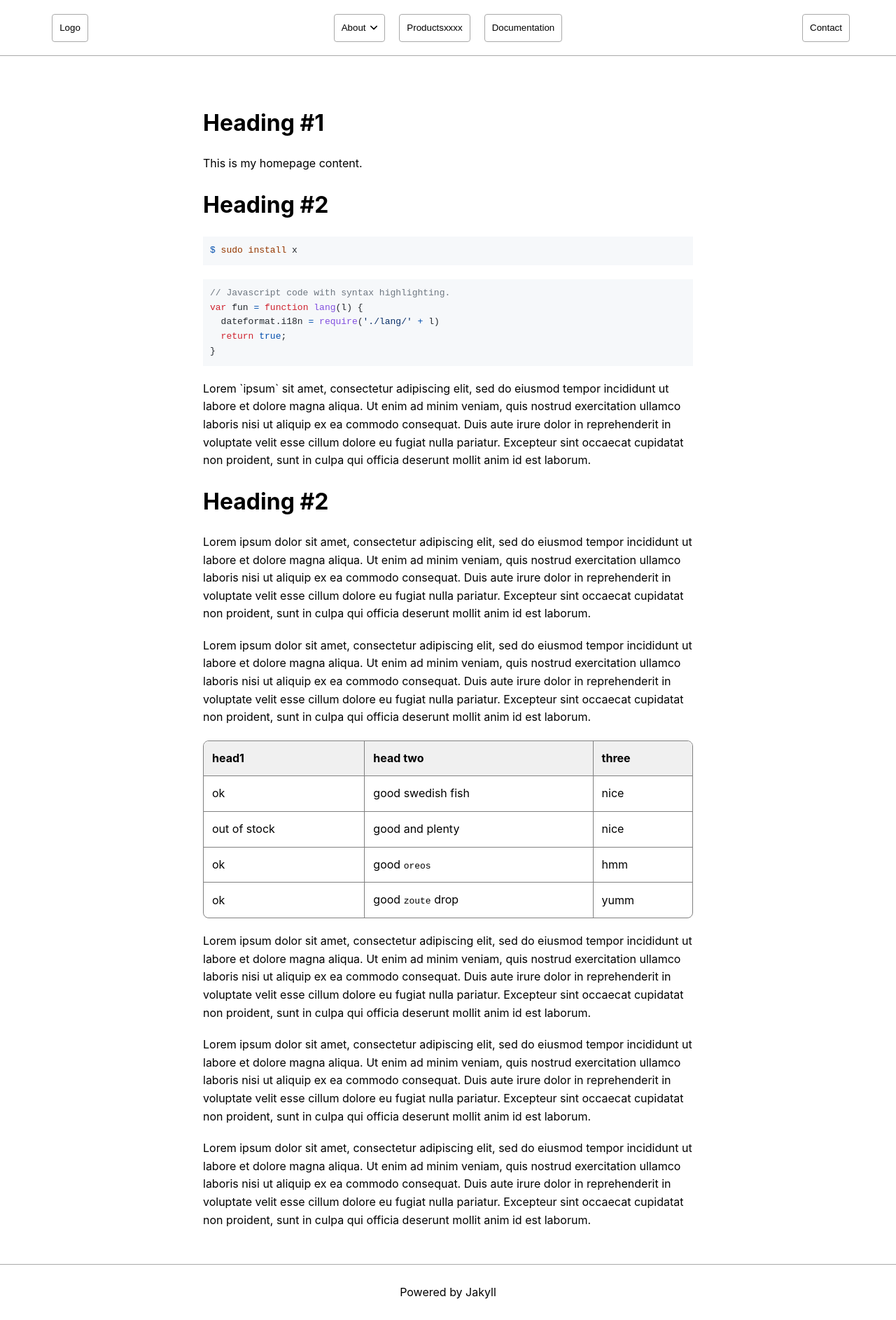
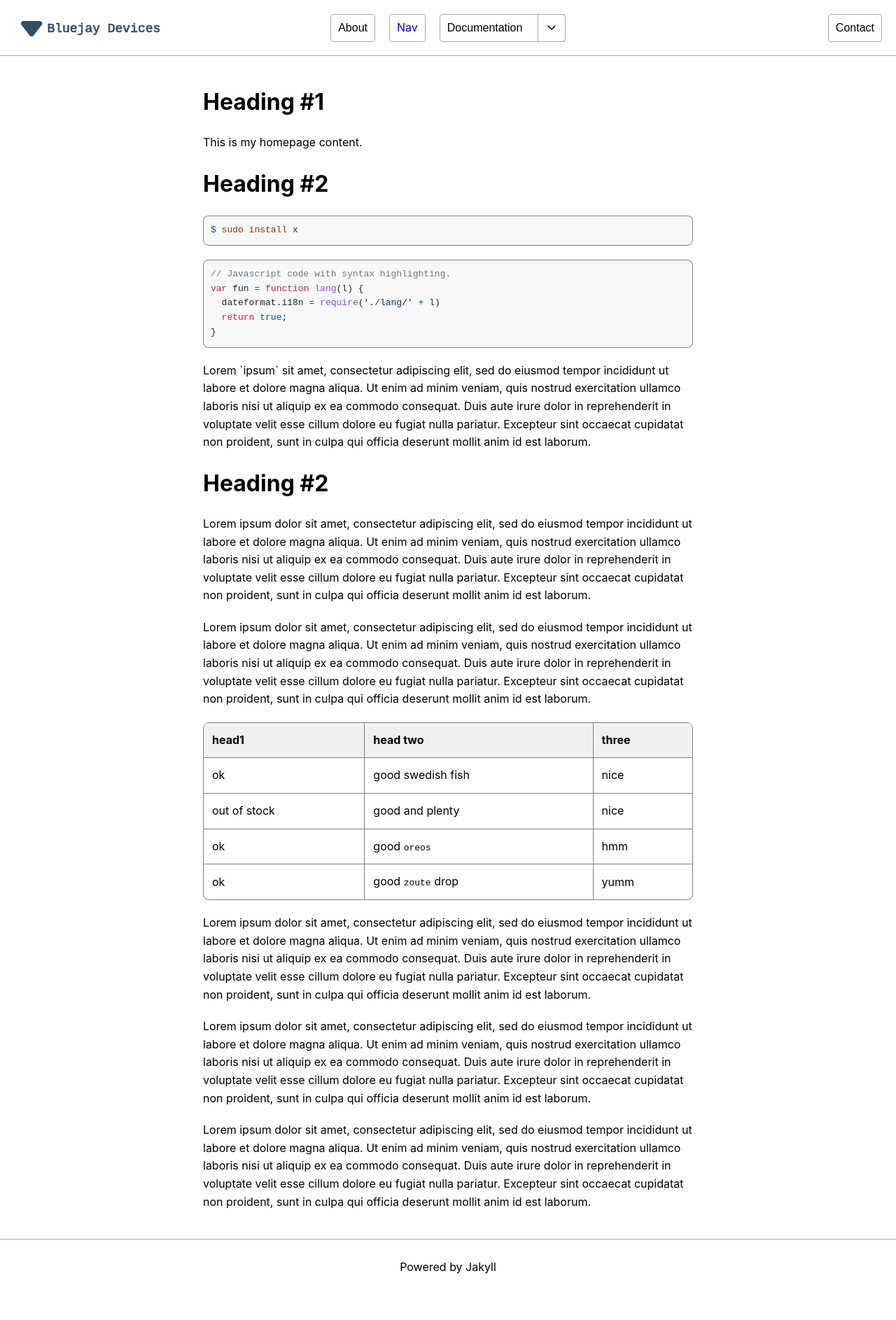
Before and after one commit to seankent/jakyll, a Jekyll site: the page built from index.md, in a window 1280 px wide. Shown: the whole page at 70% size. Built offline with Jekyll 4.4.1, drawn with Linux system fonts in a browser that asks for light colours; after the commit the page ends 1850 px from its top, so only the background shows below that.

Commit message:
Made good progress with nav-bar elements

```diff
--- a/_includes/header.html
+++ b/_includes/header.html
@@ -1,26 +1,41 @@
 <div class="grid-header">
     <div class="grid-header-left">
-        <div class="grid grid-header-item">
-            <button class="button">
-                Logo
+        <div class="grid grid-header-item-left">
+            <button class="button button-logo">
+                <img src="../../docs/bluejay_devices.svg" alt="{{ site.title }}" class="nav-logo-img">
             </button>
         </div>
     </div>
     <div class="grid-header-center">
-        <div class="grid grid-header-item">
+        <div class="grid grid-header-item-center">
             <button class="button">
-                About {% include icons/chevron-down.html size="10" %}
+                About
             </button>
+            <!--
             <button class="button">
-                Productsxxxx
+                Products
             </button>
-            <button class="button">
-                Documentation
-            </button>
+            -->
+            <div class="dropdown custom-select">
+                <a href="#" class="nav-link">Nav</a>
+                <ul class="dropdown-menu">
+                    <li><a href="#">Products</a></li>
+                    <li><a href="#">Item #1</a></li>
+                </ul>
+            </div>
+            <div class="custom-select">
+                <select>
+                    <option value="">Documentation</option>
+                    <option value="option1">Option 1</option>
+                    <option value="option2">Option 2</option>
+                    <option value="option3">Option 3</option>
+                </select>
+                <div class="custom-arrow">{% include icons/chevron-down.html size="12" %}</div>
+            </div>
         </div>
     </div>
     <div class="grid-header-right">
-        <div class="grid grid-header-item">
+        <div class="grid grid-header-item-right">
             <button class="button">
                 Contact
             </button>
--- a/_includes/icons/chevron-down.html
+++ b/_includes/icons/chevron-down.html
@@ -1,3 +1,3 @@
 <svg class="icon icon-chevron-down" xmlns="http://www.w3.org/2000/svg" width="{{ include.size | default: 12 }}" height="{{ include.size | default: 8 }}" viewBox="0 0 12 8" fill="none">
-  <path d="M1 1L6 6L11 1" stroke="currentColor" stroke-width="2" stroke-linecap="round" stroke-linejoin="round"/>
+  <path d="M1 1L6 6L11 1" stroke="currentColor" stroke-linecap="round" stroke-linejoin="round"/>
 </svg>
--- a/_sass/content.scss
+++ b/_sass/content.scss
@@ -6,6 +6,7 @@
 
 .main-content {
     //line-height: 1.6;
+    padding: 0px 0px 20px 0px;
 }
 
 .main-content h1,
@@ -17,7 +18,11 @@
 
 .main-content pre {
     padding: 10px;
+    border: 1px solid grey;
+    border-radius: 8px;
 }
+
+
 
 //.main-content thead {
 //    display: grid;
--- a/_sass/main.scss
+++ b/_sass/main.scss
@@ -174,7 +174,7 @@ body {
 
 /* Base icon styles */
 .icon {
-  display: flex;
+  display: block;
   background-color: transparent;
   fill: none;
   stroke: currentColor;  /* Inherits parent text color */
@@ -182,8 +182,7 @@ body {
 
 /* Chevron down icon specific */
 .icon-chevron-down {
-  margin-left: 0.3rem;
-  transition: transform 0.3s ease;
+    stroke-width: 1.5px;
 }
 
 .grid {
@@ -206,7 +205,7 @@ body {
         auto;
     min-height: 100vh;
     min-height: 100dvh;
-    row-gap: 20px;
+    gap: 20px;
 }
 
 
@@ -248,19 +247,21 @@ body {
     grid-area: left;
     justify-content: left;
     //background-color: orange;
+    align-content: center;
     gap: 0;
+    padding-left: 20px;
 }
 
 .grid-header-left {
-    grid-template-columns: minmax(auto, 200px);
+    grid-template-columns: minmax(auto, 300px);
 }
 
 .grid-main-left {
-    grid-template-columns: minmax(auto, 200px);
+    grid-template-columns: minmax(auto, 300px);
 }
 
 .grid-footer-left {
-    grid-template-columns: minmax(auto, 200px);
+    grid-template-columns: minmax(auto, 300px);
 }
 
 
@@ -270,6 +271,7 @@ body {
     display: grid;
     grid-area: center;
     justify-content: center;
+    align-content: center;
     //background-color: red;
     //grid-template-columns: 200px;
     //gap: 0;
@@ -295,22 +297,26 @@ body {
     justify-content: right;
     //background-color: yellow;
     gap: 0;
+    padding-right: 20px;
 }
 
 .grid-header-right {
-    grid-template-columns: minmax(auto, 200px);
+    grid-template-columns: minmax(auto, 300px);
 }
 
 .grid-main-right {
-    grid-template-columns: minmax(auto, 200px);
+    grid-template-columns: minmax(auto, 300px);
 }
 
 .grid-footer-right {
-    grid-template-columns: minmax(auto, 200px);
+    grid-template-columns: minmax(auto, 300px);
 }
 
 
-.grid-header-item {
+.grid-header-item,
+.grid-header-item-left,
+.grid-header-item-center,
+.grid-header-item-right {
     //background-color: pink;
     grid-auto-flow: column;
     grid-auto-columns: auto;
@@ -321,12 +327,37 @@ body {
     align-content: center;
 }
 
+//.grid-header-item,
+//.grid-header-item-left,
+//.grid-header-item-center,
+//.grid-header-item-right {
+//    background-color: pink;
+//    grid-auto-flow: column;
+//    grid-auto-columns: auto;
+//    //grid-template-columns: repeat(auto-fit, auto);
+//    //grid-template-columns: auto auto;
+//    gap: 20px;
+//    align-content: center;
+//}
+
+.grid-header-item-left {
+    justify-content: left;
+}
+
+.grid-header-item-center {
+    justify-content: center;
+}
+
+.grid-header-item-right {
+    justify-content: right;
+}
+
 
 .button {
     display: grid;
     grid-auto-flow: column;
     grid-auto-columns: auto;
-    gap: 2px;
+    gap: 8px;
     align-items: center;
     width: auto;
     height: 40px;
@@ -334,11 +365,142 @@ body {
     border-width: 1px;
     border-radius: 4px;
     border-color: $dark-grey;
+    font-size: 16px;
 }
 
 .button:hover {
     color: inherit;
     background-color: $light-grey;
+}
+
+.button-logo {
+    border: none
+}
+
+select {
+    padding: 10px 60px 10px 10px;
+    height: 40px;
+    border-width: 1px;
+    border-radius: 4px;
+    border-color: $dark-grey;
+    font-size: 16px;
+    appearance: none;
+}
+
+.custom-select {
+    display: flex;
+    justify-content: center;
+    align-content: center;
+    position: relative;
+}
+
+.custom-arrow {
+    position: absolute;
+    //background-color: $light-grey;
+    display: flex;
+    width: 40px;
+    height: 40px;
+    top: 0;
+    right: 0;
+    pointer-events: none;
+    border-width: 1px;
+    border-radius: 0px 4px 4px 0px;
+    border-color: $dark-grey;
+    //display: grid;
+    align-items: center;
+    justify-content: center;
+    //text-align: center;
+}
+
+select:hover {
+    color: inherit;
+    background-color: $light-grey;
+}
+
+select:focus {
+  outline: none;
+}
+
+
+.dropdown {
+    position: relative;
+}
+
+.nav-link {
+    display: flex;
+    height: 40px;
+    width: auto;
+    border-width: 1px;
+    border-radius: 4px;
+    border-color: $dark-grey;
+    align-items: center;
+    justify-content: center;
+    text-decoration: none;
+    padding: 10px;
+}
+
+.nav-link:hover {
+    color: inherit;
+    background-color: $light-grey;
+    text-decoration: none;
+}
+
+.nav-link:visited {
+    color: inherit;
+    text-decoration: none;
+}
+
+
+.dropdown-menu {
+    display: none;
+    position: absolute;
+    top: 100%;
+    left: 0;
+    background-color: transparent;
+    min-width: 200px;
+    list-style: none;
+    border: none;
+    //box-shadow: 0 8px 16px rgba(0, 0, 0, 0.2);
+    padding: 0; /* Remove any padding */
+    margin: 0; /* Remove any margin */
+}
+
+.dropdown-menu li {
+    margin: 0; /* Remove default margin */
+    padding: 0; /* Remove default padding */
+    border-width: 1px 1px 0px 1px;
+    border-color: $dark-grey;
+    overflow: hidden;
+}
+
+.dropdown-menu li:first-child {
+    margin-top: 10px;
+    border-radius: 10px 10px 0px 0px;
+}
+
+.dropdown-menu li:last-child {
+    border-width: 1px 1px 1px 1px;
+    border-radius: 0px 0px 10px 10px;
+}
+
+.dropdown-menu a {
+    display: flex;
+    padding: 0.75rem 1.5rem;
+    color: black;
+    //border: none;
+    margin: 0;
+    text-decoration: none;
+    background-color: white;
+    transition: background-color 0.3s;
+}
+
+.dropdown-menu a:hover {
+    background-color: $light-grey;
+}
+
+/* Show dropdown on hover */
+.dropdown:hover .dropdown-menu {
+    display: block;
 }
 
 
```
